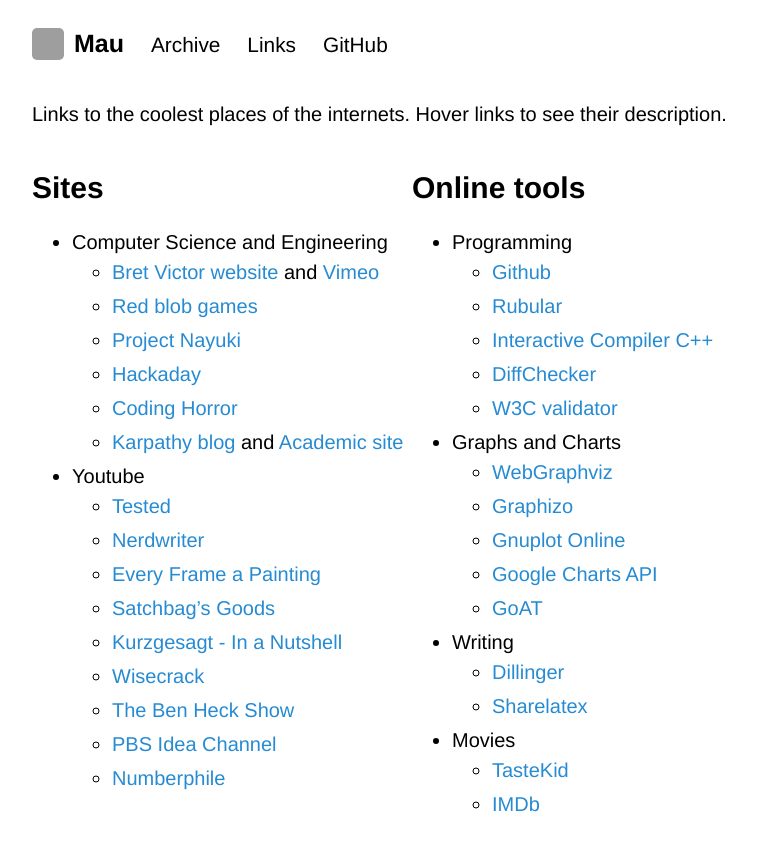
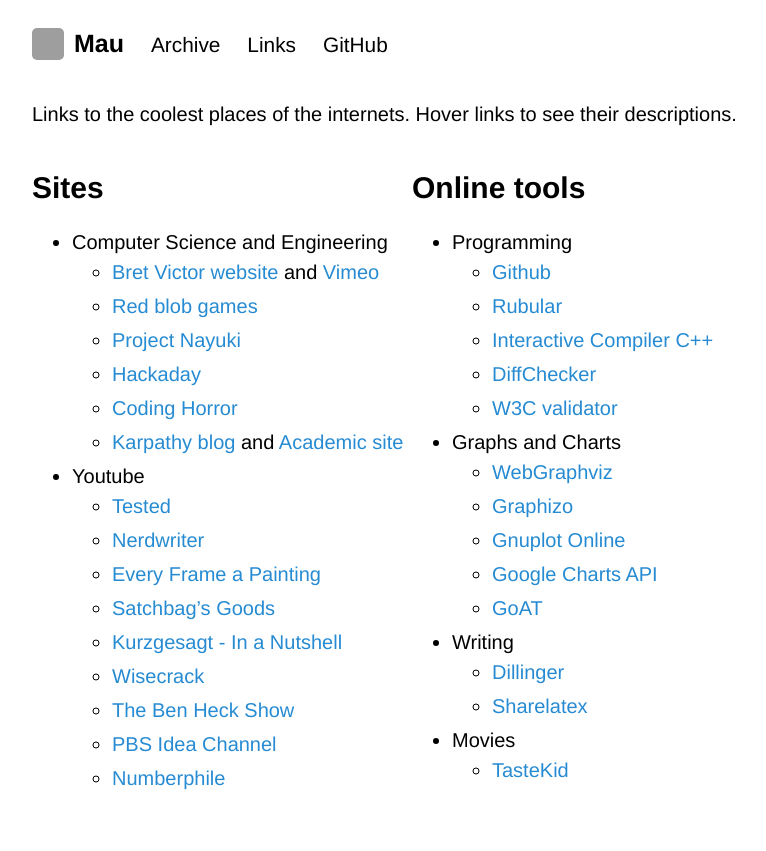
Before and after one commit to Maumagnaguagno/maumagnaguagno.github.io, a Jekyll site: the page built from links.md, in a window 1280 px wide. Shown: the top 851 px of the page, without its empty margins (228-994 px from the left). Built offline with Jekyll 4.4.1, drawn with Linux system fonts in a browser that asks for light colours; our own code applies the rules of GitHub Pages for plain Markdown files; grey boxes are pictures that could not be loaded.

Commit message:
Rephrase intro and remove IMDb

```diff
--- a/links.md
+++ b/links.md
@@ -5,7 +5,7 @@ hidden: true
 ---
 
 Links to the coolest places of the internets.
-Hover links to see their description.
+Hover links to see their descriptions.
 
 <div class="split"><div style="width:45%" markdown="1">
 
@@ -48,6 +48,5 @@ Hover links to see their description.
   - [Sharelatex](https://www.sharelatex.com/ "Share papers with co-workers")
 - Movies
   - [TasteKid](https://www.tastekid.com/ "Recommendation system")
-  - [IMDb](http://www.imdb.com/ "That movie with that actor, the same from the other movie")
 
 </div></div>
```
Also changed, not shown: index.md (+1 -1 lines).
